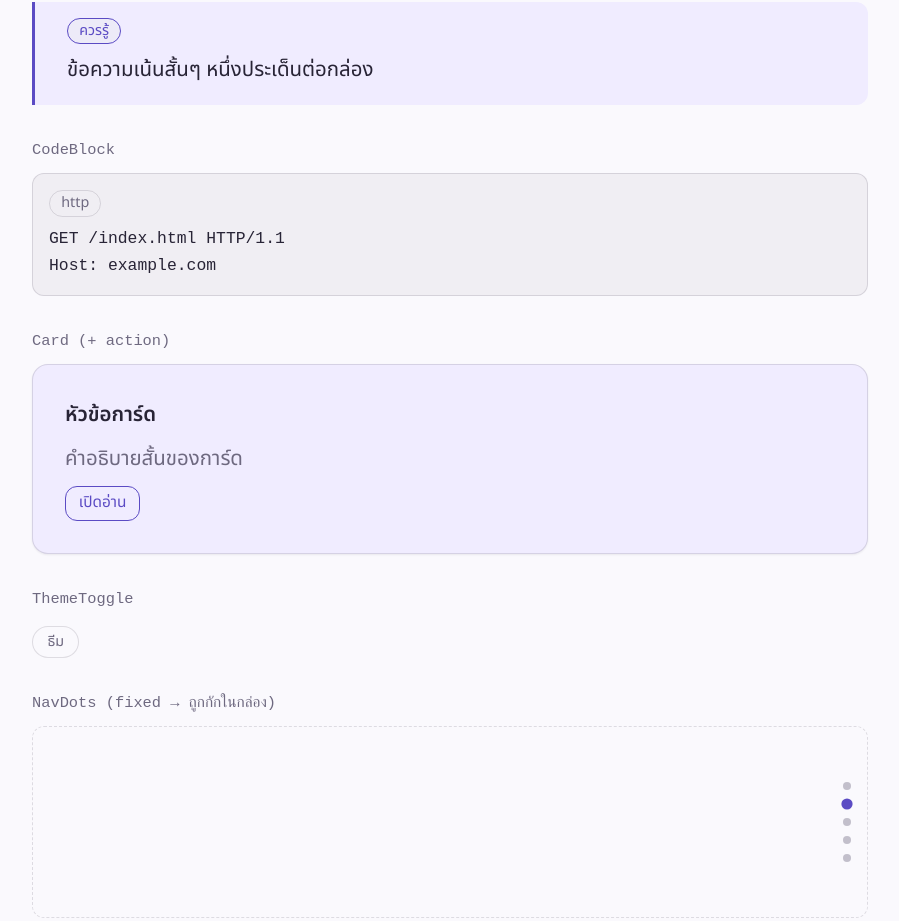
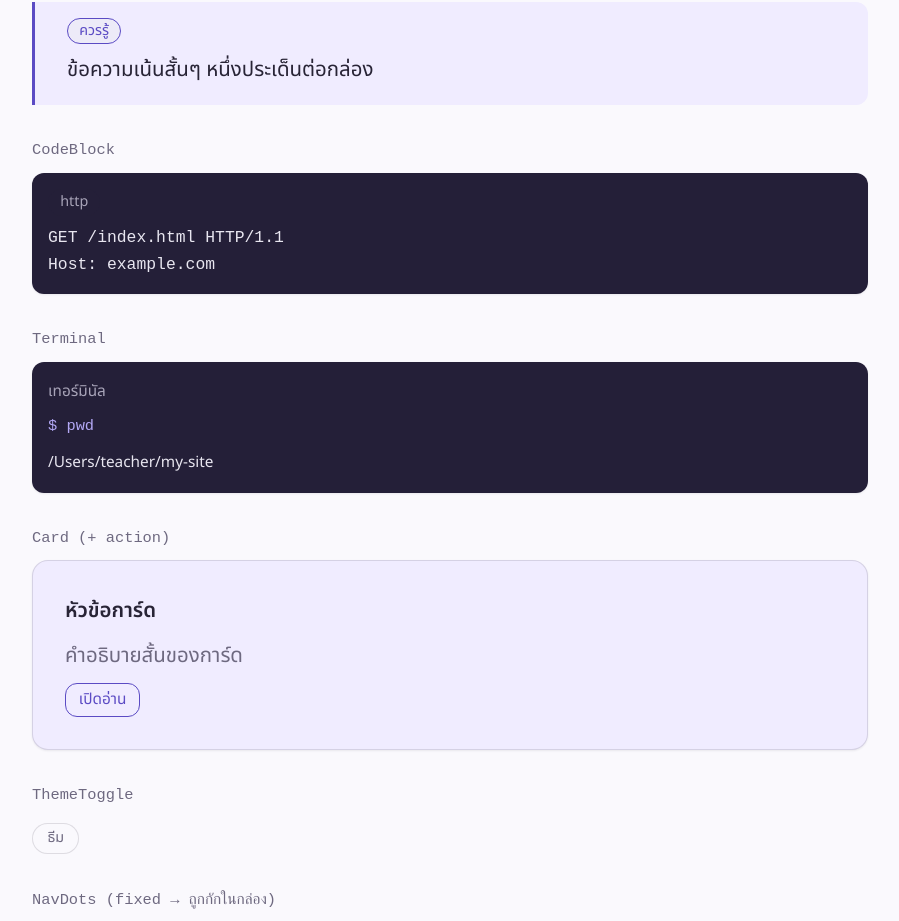
Before and after one commit to ArrayaWongsaita/dn_ai_in, a React (Vite) app: page /dev/components in a window 1280 px wide. Shown: the part 5219-6140 px from the top of the page, without its empty margins (224-1123 px from the left). Built offline with nearby package versions, Linux system fonts and the light colour scheme.

Commit message:
feat: put CodeBlock and Terminal on the dark code surface (ticket 05)

```diff
--- a/src/dev/MoleculesSection.tsx
+++ b/src/dev/MoleculesSection.tsx
@@ -1,6 +1,6 @@
 import { useState } from 'react'
 import { Button, Stack } from '@/shared/components/atoms'
-import { Callout, Card, ChromeBar, CodeBlock, CountUp, NavDots, StatBlock, SwatchRow, ThemeToggle, TocItem } from '@/shared/components/molecules'
+import { Callout, Card, ChromeBar, CodeBlock, CountUp, NavDots, StatBlock, SwatchRow, Terminal, ThemeToggle, TocItem } from '@/shared/components/molecules'
 import { TocList } from '@/shared/components/organisms'
 import { SeenContext } from '@/shared/hooks'
 import { Demo, Section } from './DevLayout'
@@ -36,6 +36,9 @@ export function MoleculesSection() {
         <Demo name="CodeBlock">
           <CodeBlock language="http" code={'GET /index.html HTTP/1.1\nHost: example.com'} />
         </Demo>
+        <Demo name="Terminal">
+          <Terminal command="pwd" output="/Users/teacher/my-site" />
+        </Demo>
         <Demo name="Card (+ action)">
           <Card title="หัวข้อการ์ด" action={<Button size="sm" variant="secondary" onClick={() => {}}>เปิดอ่าน</Button>}>
             คำอธิบายสั้นของการ์ด
--- a/src/shared/components/molecules/CodeBlock.module.css
+++ b/src/shared/components/molecules/CodeBlock.module.css
@@ -1,2 +1,4 @@
-.block { margin: 0; display: grid; gap: var(--gap-sm); justify-items: start; padding: var(--gap-md); border: 1px solid var(--line); border-radius: var(--radius); background: color-mix(in srgb, var(--fg) 5%, var(--bg)); }
-.pre { margin: 0; max-width: 100%; overflow-x: auto; font-family: ui-monospace, "SF Mono", Menlo, Consolas, monospace; font-size: 0.8em; line-height: 1.6; color: var(--fg); }
+/* Dark code surface in BOTH themes — everything inside uses only --code-* colours
+   (--fg/--muted/--accent are dark in light mode and would vanish). Pairs: scripts/check-contrast.mjs. */
+.block { margin: 0; display: grid; gap: var(--gap-sm); justify-items: start; padding: var(--gap-md); border-radius: var(--radius); background: var(--code-bg); box-shadow: var(--shadow-sm); color: var(--code-fg); }
+.pre { margin: 0; max-width: 100%; overflow-x: auto; font-family: ui-monospace, "SF Mono", Menlo, Consolas, monospace; font-size: 0.8em; line-height: 1.6; color: var(--code-fg); }
--- a/src/shared/components/molecules/CodeBlock.tsx
+++ b/src/shared/components/molecules/CodeBlock.tsx
@@ -3,10 +3,11 @@ import s from './CodeBlock.module.css'
 
 interface Props { code: string; language?: string }
 
-/** Multi-line code sample with an optional language badge. Plain text, no highlighting. */
+/** Multi-line code sample with an optional language badge. Plain text, no highlighting.
+    The box is the dark code surface — everything inside uses only --code-* colours. */
 export const CodeBlock = ({ code, language }: Props) => (
   <figure className={s.block}>
-    {language && <Badge>{language}</Badge>}
+    {language && <Badge tone="code">{language}</Badge>}
     <pre className={s.pre}><code>{code}</code></pre>
   </figure>
 )
--- a/src/shared/components/molecules/Terminal.module.css
+++ b/src/shared/components/molecules/Terminal.module.css
@@ -1,15 +1,17 @@
+/* Dark code surface in BOTH themes — title/command/output use only --code-* colours
+   (--fg/--muted/--accent are dark in light mode and would vanish). Pairs: scripts/check-contrast.mjs. */
 .terminal {
   display: flex;
   flex-direction: column;
   gap: var(--gap-sm);
   min-width: 0;
   padding: var(--gap-md);
-  border: 1px solid var(--line);
   border-radius: var(--radius);
-  background: color-mix(in srgb, var(--fg) 4%, var(--bg));
-  color: var(--fg);
+  background: var(--code-bg);
+  box-shadow: var(--shadow-sm);
+  color: var(--code-fg);
 }
 
-.terminalTitle { color: var(--muted); font-size: var(--fs-small); }
-.command { color: var(--accent); font-size: var(--fs-small); white-space: pre-wrap; overflow-wrap: anywhere; }
-.output { margin: 0; color: var(--fg); font-family: var(--font-sans); font-size: var(--fs-small); line-height: var(--lh-body); white-space: pre-wrap; overflow-wrap: anywhere; }
+.terminalTitle { color: var(--code-muted); font-size: var(--fs-small); }
+.command { color: var(--code-accent); font-size: var(--fs-small); white-space: pre-wrap; overflow-wrap: anywhere; }
+.output { margin: 0; color: var(--code-fg); font-family: var(--font-sans); font-size: var(--fs-small); line-height: var(--lh-body); white-space: pre-wrap; overflow-wrap: anywhere; }
```
